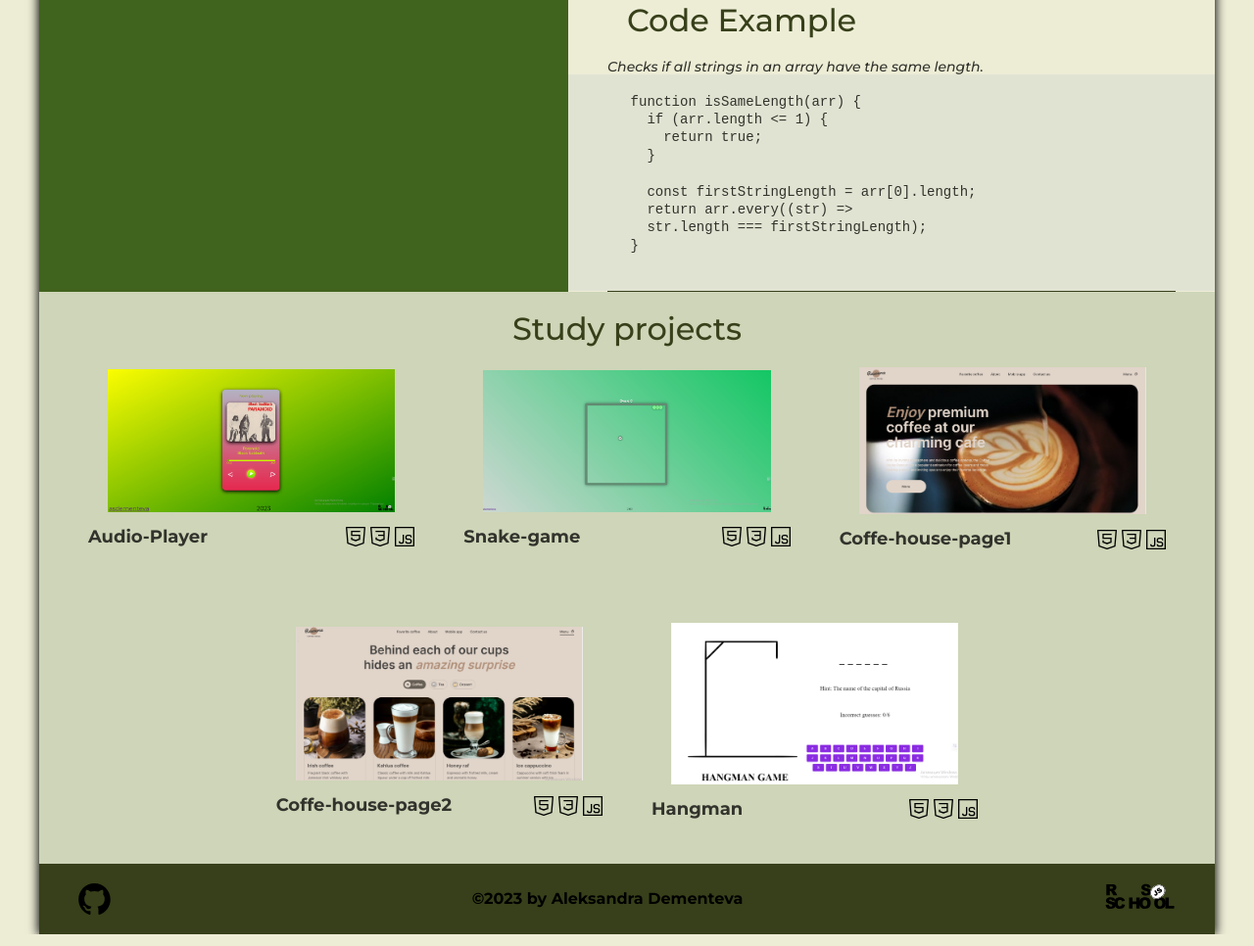
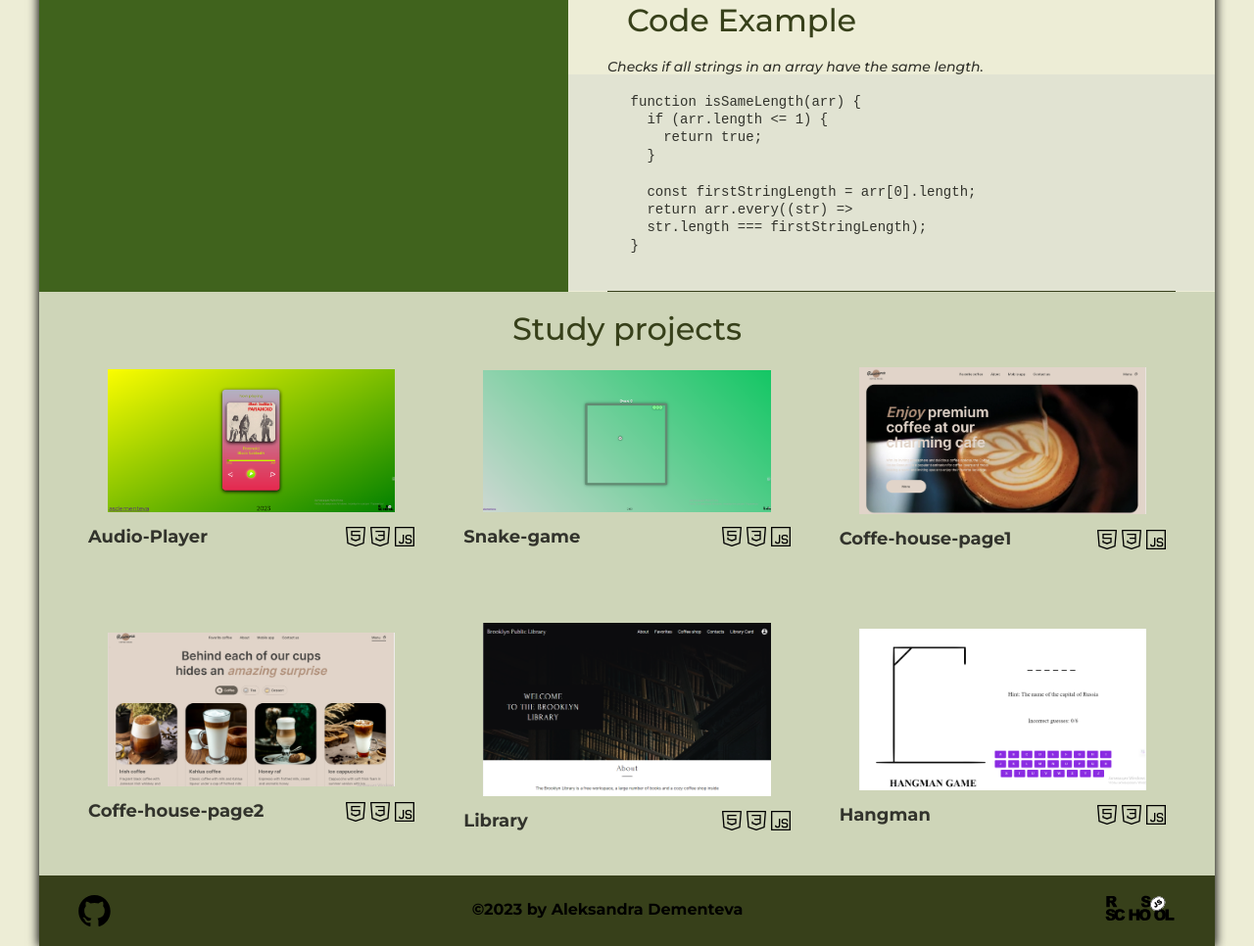
Before and after one commit to asdementeva/rsschool-cv, a plain HTML site: page rsschool-cv/index.html in a window 1280 px wide. Shown: the part 1217-2183 px from the top of the page at 98% size. Drawn offline with Linux system fonts and the light colour scheme.

Commit message:
feat: add project Library

```diff
--- a/rsschool-cv/index.html
+++ b/rsschool-cv/index.html
@@ -83,9 +83,9 @@
                 <section class="skills general" id="skills">
                     <h2 class="section-title">Skills</h2>
                     <ul class="skill-list">
-                        <li class="skill-item">HTML5, CSS3</li>
-                        <li class="skill-item">JavaScript Basics</li>
-                        <li class="skill-item">Git, GitHub, VS Code</li>
+                        <li class="skill-item">HTML5, CSS3, Sass, Adaptive layout markup, Clean Code</li>
+                        <li class="skill-item">JavaScript: Core JS, Algorithms, DOM, DOM Events, Browser API</li>
+                        <li class="skill-item">Git, GitHub, commit and pull request formatting, VS Code</li>
                         <li class="skill-item">Figma</li>
                     </ul>
                 </section>
@@ -254,6 +254,32 @@
                         </a>
                     </li>
                     <li class="project-item">
+                      <a class="project-link" href="https://asdementeva.github.io/Library/Library/" target="_blank">
+                          <img class="project-img" src="./images/library.PNG" alt="photo of Custom video player" width="625" height="400">
+                          <div class="project-description">
+                              <h3 class="project-title">Library</h3>
+                              <div class="tech-wrapper">
+                                  <svg class="tech-icon icon-html" width="20" height="20" viewBox="0 0 15 15" fill="none"
+                                      xmlns="http://www.w3.org/2000/svg">
+                                      <path
+                                          d="M0.5 0.5V0C0.360174 0 0.226736 0.0585498 0.132059 0.161445C0.0373814 0.264341 -0.00988477 0.40218 0.00172713 0.541523L0.5 0.5ZM14.5 0.5L14.9983 0.541523C15.0099 0.40218 14.9626 0.264341 14.8679 0.161445C14.7733 0.0585498 14.6398 0 14.5 0V0.5ZM13.5 12.5L13.6581 12.9743C13.8479 12.9111 13.9817 12.7408 13.9983 12.5415L13.5 12.5ZM7.5 14.5L7.34189 14.9743C7.44452 15.0086 7.55548 15.0086 7.65811 14.9743L7.5 14.5ZM1.5 12.5L1.00173 12.5415C1.01834 12.7408 1.15214 12.9111 1.34189 12.9743L1.5 12.5ZM4.5 3.5V3H4V3.5H4.5ZM4.5 6.5H4V7H4.5V6.5ZM10.5 6.5H11V6H10.5V6.5ZM10.5 9.5L10.6581 9.97434L11 9.86038V9.5H10.5ZM7.5 10.5L7.34189 10.9743L7.5 11.027L7.65811 10.9743L7.5 10.5ZM4.5 9.5H4V9.86038L4.34189 9.97434L4.5 9.5ZM0.5 1H14.5V0H0.5V1ZM14.0017 0.458477L13.0017 12.4585L13.9983 12.5415L14.9983 0.541523L14.0017 0.458477ZM13.3419 12.0257L7.34189 14.0257L7.65811 14.9743L13.6581 12.9743L13.3419 12.0257ZM7.65811 14.0257L1.65811 12.0257L1.34189 12.9743L7.34189 14.9743L7.65811 14.0257ZM1.99827 12.4585L0.998273 0.458477L0.00172713 0.541523L1.00173 12.5415L1.99827 12.4585ZM11 3H4.5V4H11V3ZM4 3.5V6.5H5V3.5H4ZM4.5 7H10.5V6H4.5V7ZM10 6.5V9.5H11V6.5H10ZM10.3419 9.02566L7.34189 10.0257L7.65811 10.9743L10.6581 9.97434L10.3419 9.02566ZM7.65811 10.0257L4.65811 9.02566L4.34189 9.97434L7.34189 10.9743L7.65811 10.0257ZM5 9.5V8H4V9.5H5Z"
+                                          fill="#000000" />
+                                  </svg>
+                                  <svg class="tech-icon icon-css" width="20" height="20" viewBox="0 0 15 15" fill="none" xmlns="http://www.w3.org/2000/svg">
+                                      <path
+                                          d="M0.5 0.5V0C0.360174 0 0.226736 0.0585498 0.132059 0.161445C0.0373814 0.264341 -0.00988477 0.40218 0.00172713 0.541523L0.5 0.5ZM14.5 0.5L14.9983 0.541523C15.0099 0.40218 14.9626 0.264341 14.8679 0.161445C14.7733 0.0585498 14.6398 0 14.5 0V0.5ZM13.5 12.5L13.6581 12.9743C13.8479 12.9111 13.9817 12.7408 13.9983 12.5415L13.5 12.5ZM7.5 14.5L7.34189 14.9743C7.44452 15.0086 7.55548 15.0086 7.65811 14.9743L7.5 14.5ZM1.5 12.5L1.00173 12.5415C1.01834 12.7408 1.15214 12.9111 1.34189 12.9743L1.5 12.5ZM10.5 3.5H11V3H10.5V3.5ZM10.5 9.5L10.6581 9.97434L11 9.86038V9.5H10.5ZM7.5 10.5L7.34189 10.9743L7.5 11.027L7.65811 10.9743L7.5 10.5ZM4.5 9.5H4V9.86038L4.34189 9.97434L4.5 9.5ZM0.5 1H14.5V0H0.5V1ZM14.0017 0.458477L13.0017 12.4585L13.9983 12.5415L14.9983 0.541523L14.0017 0.458477ZM13.3419 12.0257L7.34189 14.0257L7.65811 14.9743L13.6581 12.9743L13.3419 12.0257ZM7.65811 14.0257L1.65811 12.0257L1.34189 12.9743L7.34189 14.9743L7.65811 14.0257ZM1.99827 12.4585L0.998273 0.458477L0.00172713 0.541523L1.00173 12.5415L1.99827 12.4585ZM10.5 3H4V4H10.5V3ZM6 7H10.5V6H6V7ZM10 6.5V9.5H11V6.5H10ZM10.3419 9.02566L7.34189 10.0257L7.65811 10.9743L10.6581 9.97434L10.3419 9.02566ZM7.65811 10.0257L4.65811 9.02566L4.34189 9.97434L7.34189 10.9743L7.65811 10.0257ZM5 9.5V8H4V9.5H5ZM10 3.5V6.5H11V3.5H10Z"
+                                          fill="#000000" />
+                                  </svg>
+                                  <svg class="tech-icon icon-js" width="20" height="20" viewBox="0 0 15 15" fill="none" xmlns="http://www.w3.org/2000/svg">
+                                      <path
+                                          d="M12.5 8V7.83333C12.5 7.09695 11.903 6.5 11.1667 6.5H10C9.17157 6.5 8.5 7.17157 8.5 8C8.5 8.82843 9.17157 9.5 10 9.5H11C11.8284 9.5 12.5 10.1716 12.5 11C12.5 11.8284 11.8284 12.5 11 12.5H10C9.17157 12.5 8.5 11.8284 8.5 11M6.5 6V11C6.5 11.8284 5.82843 12.5 5 12.5C4.17157 12.5 3.5 11.8284 3.5 11M0.5 0.5H14.5V14.5H0.5V0.5Z"
+                                          stroke="#000000" />
+                                  </svg>
+                              </div>
+                          </div>
+                      </a>
+                  </li>
+                    <li class="project-item">
                         <a class="project-link" href="https://rolling-scopes-school.github.io/asdementeva-JSFE2023Q4/hangman/" target="_blank">
                             <img class="project-img" src="./images/hangman.PNG" alt="photo of Movie app" width="625" height="400">
                             <div class="project-description">
```
Also changed, not shown: rsschool-cv/images/library.PNG (added).
